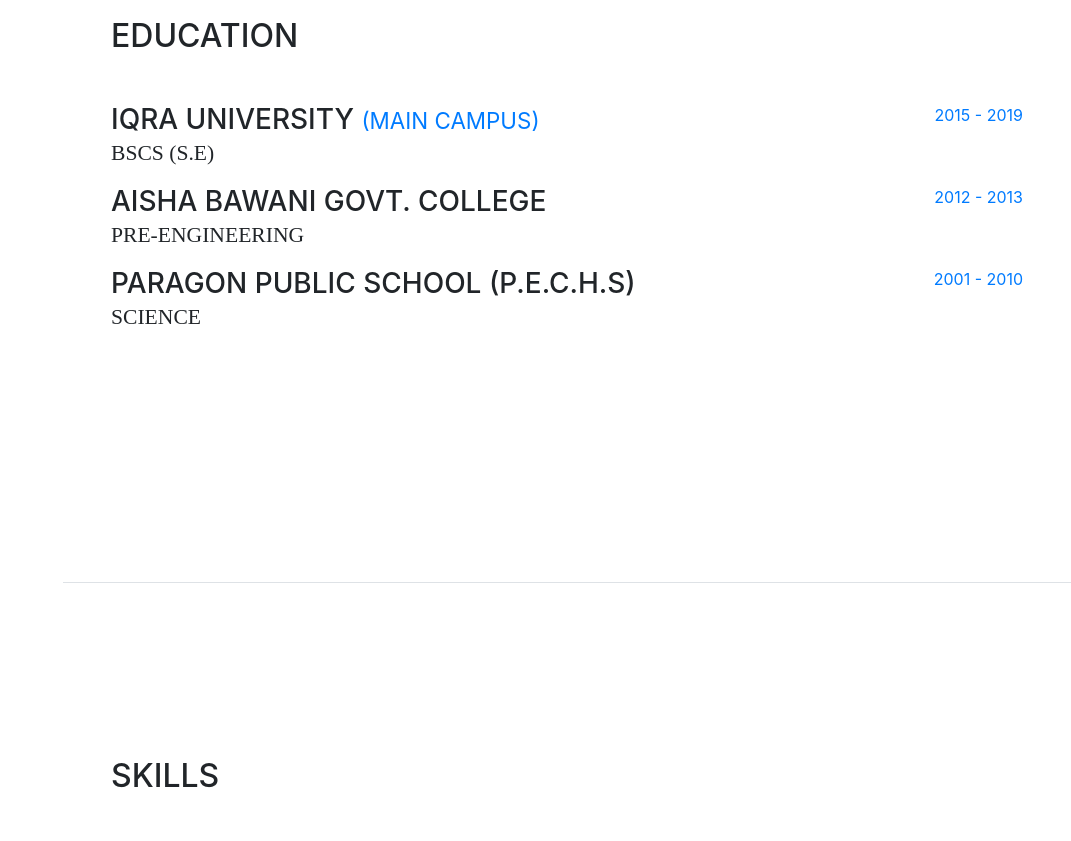
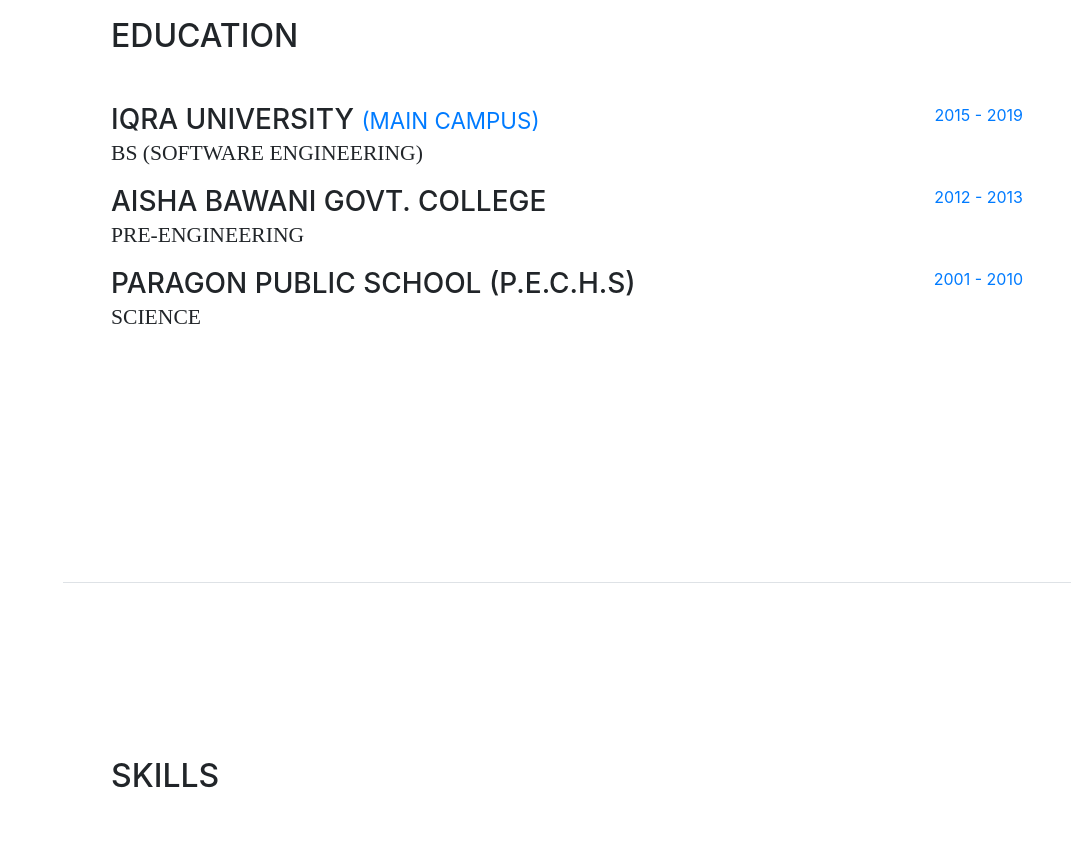
Before and after one commit to iHassan/personal-page, a website with bundled scripts: page index.html in a window 1280 px wide. Shown: the part 1860-2701 px from the top of the page, without its empty margins (209-1280 px from the left). Built offline with nearby package versions, Linux system fonts and the light colour scheme; a web font is replaced by a local one.

Commit message:
update education title

```diff
--- a/index.html
+++ b/index.html
@@ -140,7 +140,7 @@
           <div class="resume-item d-flex flex-column flex-md-row">
             <div class="resume-content mr-auto">
               <h3 class="mb-0">Iqra University <small><a href="https://iqra.edu.pk/" rel="nofollow noopener" target="_blank">(Main Campus)</a></small></h3>
-              <div class="subheading mb-3">BSCS (S.E)</div>
+              <div class="subheading mb-3">BS (Software Engineering)</div>
             </div>
             <div class="resume-date text-md-right">
               <span class="text-primary">2015 - 2019</span>
```
Also changed, not shown: README.md (added), 1 other file.
